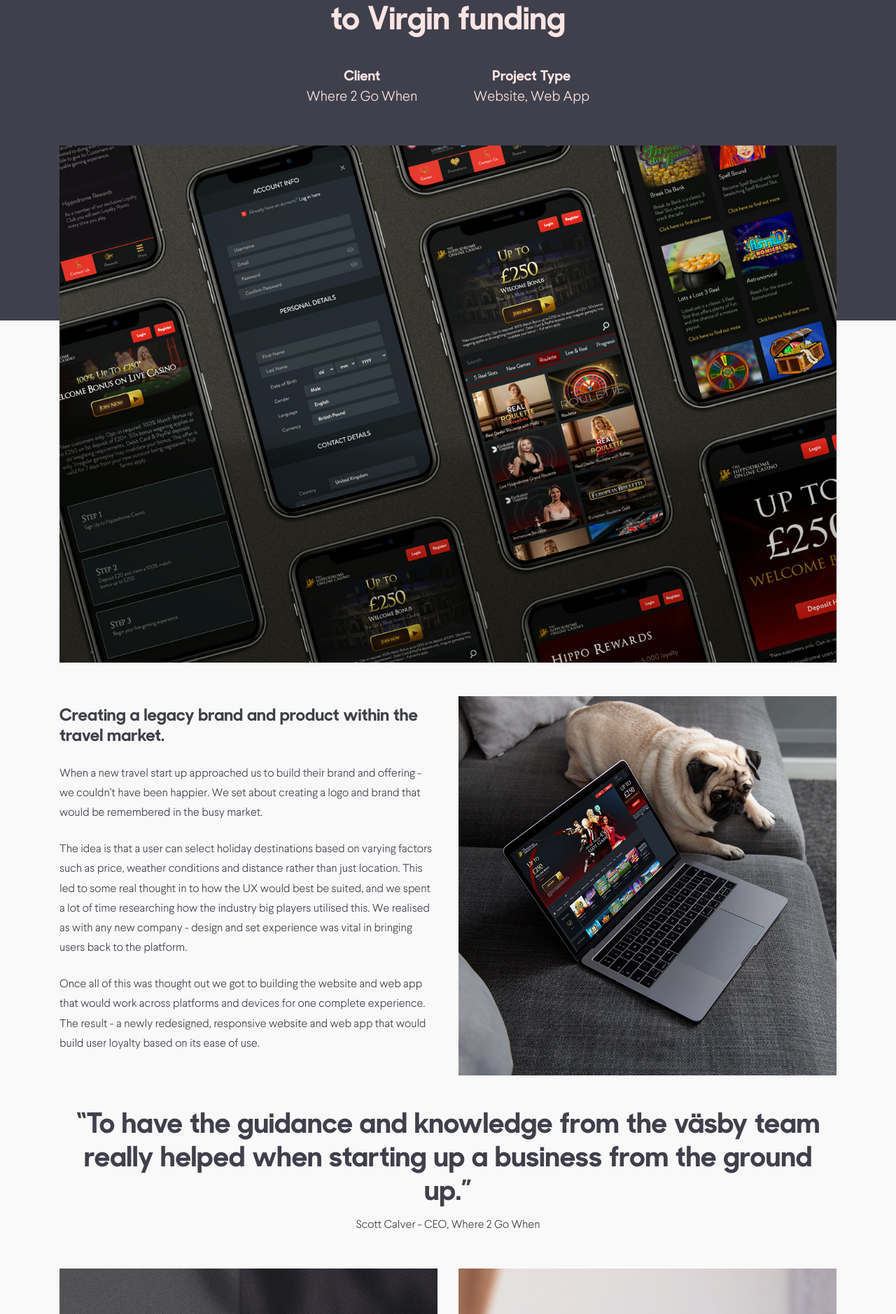
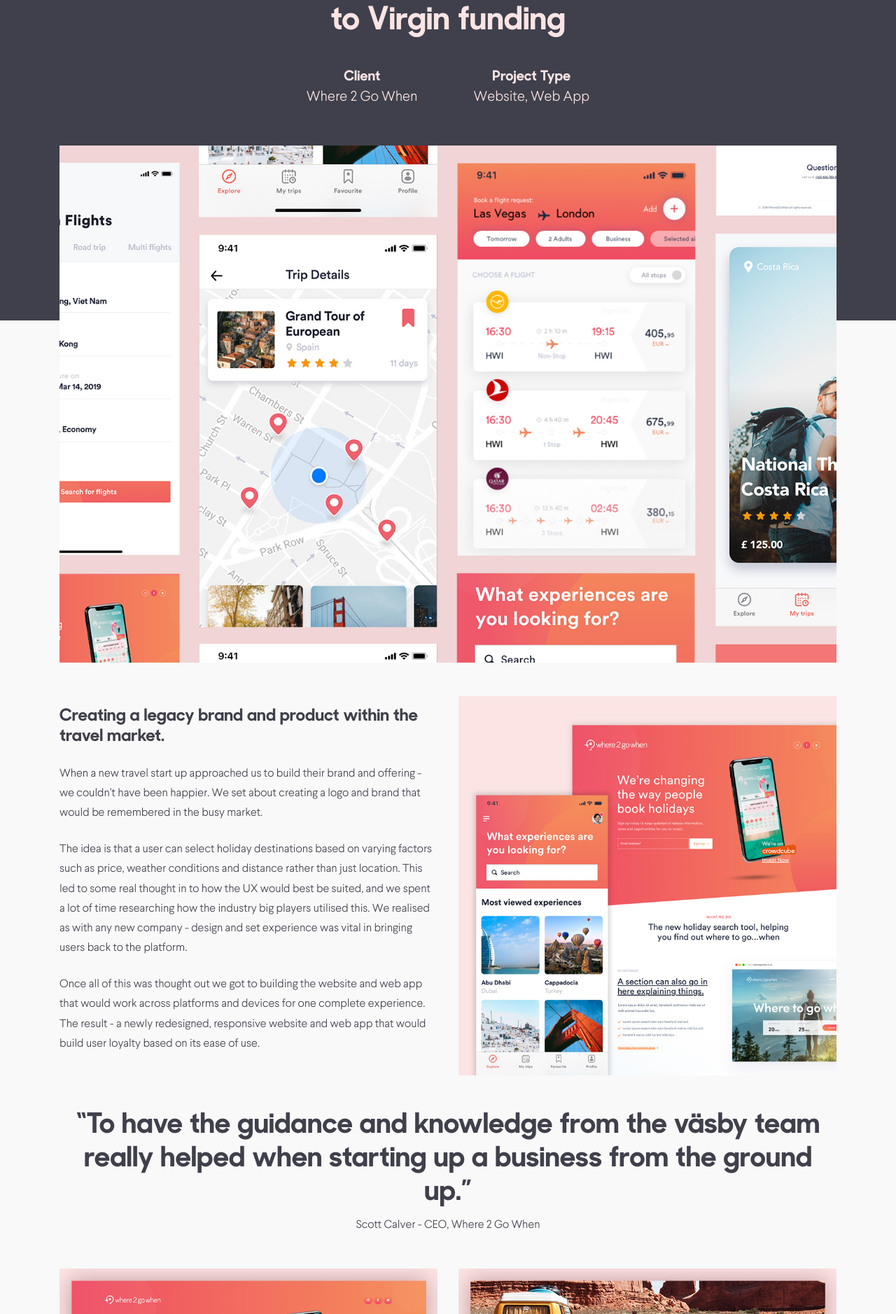
Before and after one commit to ifancyabroad/vasby, a Jekyll site: the page built from _case_studies/w2gw.md, in a window 1280 px wide. Shown: the part 379-2257 px from the top of the page at 70% size. Built offline with Jekyll 4.4.1, drawn with Linux system fonts in a browser that asks for light colours; nearby versions of some CDN libraries.

Commit message:
Add images for w2gw

```diff
--- a/_case_studies/w2gw.md
+++ b/_case_studies/w2gw.md
@@ -7,15 +7,15 @@
 tag: Building a travel startup from the ground up to Virgin funding
 client: Where 2 Go When
 type: Website, Web App
-featured_image: hippodrome_online_large_01.jpg
-image_1: hippodrome_online_small_01.jpg
-image_2: hippodrome_online_small_03.jpg
-image_3: hippodrome_online_small_02.jpg
+featured_image: w2gw_large_02.jpg
+image_1: w2gw_small_01.jpg
+image_2: w2gw_small_02.jpg
+image_3: w2gw_small_03.jpg
 alt: Some alt text
 quote: “To have the guidance and knowledge from the väsby team really helped when starting up a business from the ground up.”
 quote_label: Scott Calver - CEO, Where 2 Go When
 site_url: http://www.where2gowhen.co.uk
-site_image: hippodrome_online_large_02.jpg
+site_image: w2gw_large_01.jpg
 content_title: Creating a legacy brand and product within the travel market.
 ---
 <p class="mb-4">When a new travel start up approached us to build their brand and offering - we couldn’t have been happier. We set about creating a logo and brand that would be remembered in the busy market.</p>
```
Also changed, not shown: assets/images/w2gw_large_01.jpg (added), assets/images/w2gw_large_02.jpg (added), assets/images/w2gw_small_01.jpg (added), assets/images/w2gw_small_02.jpg (added), assets/images/w2gw_small_03.jpg (added).
